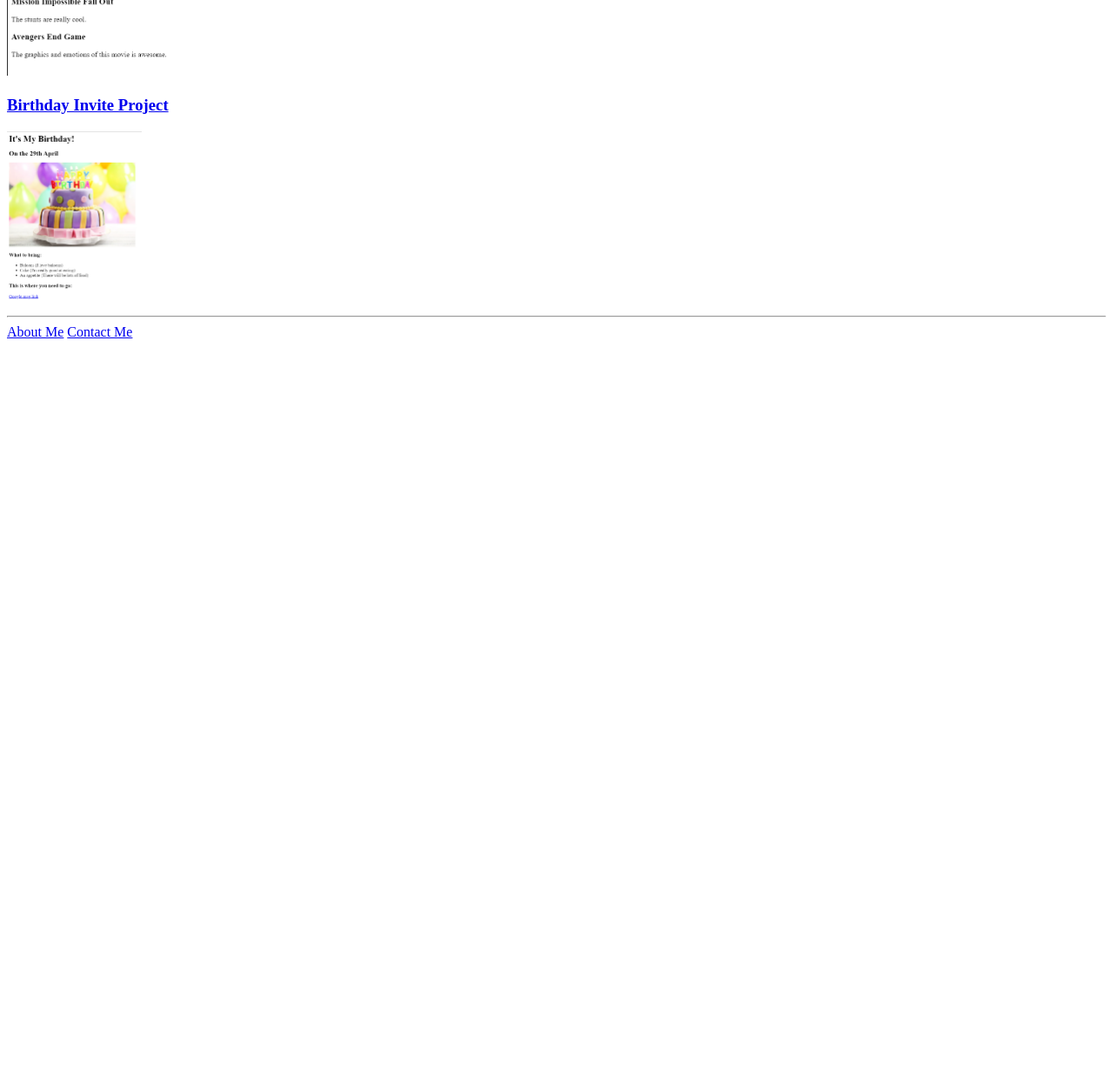
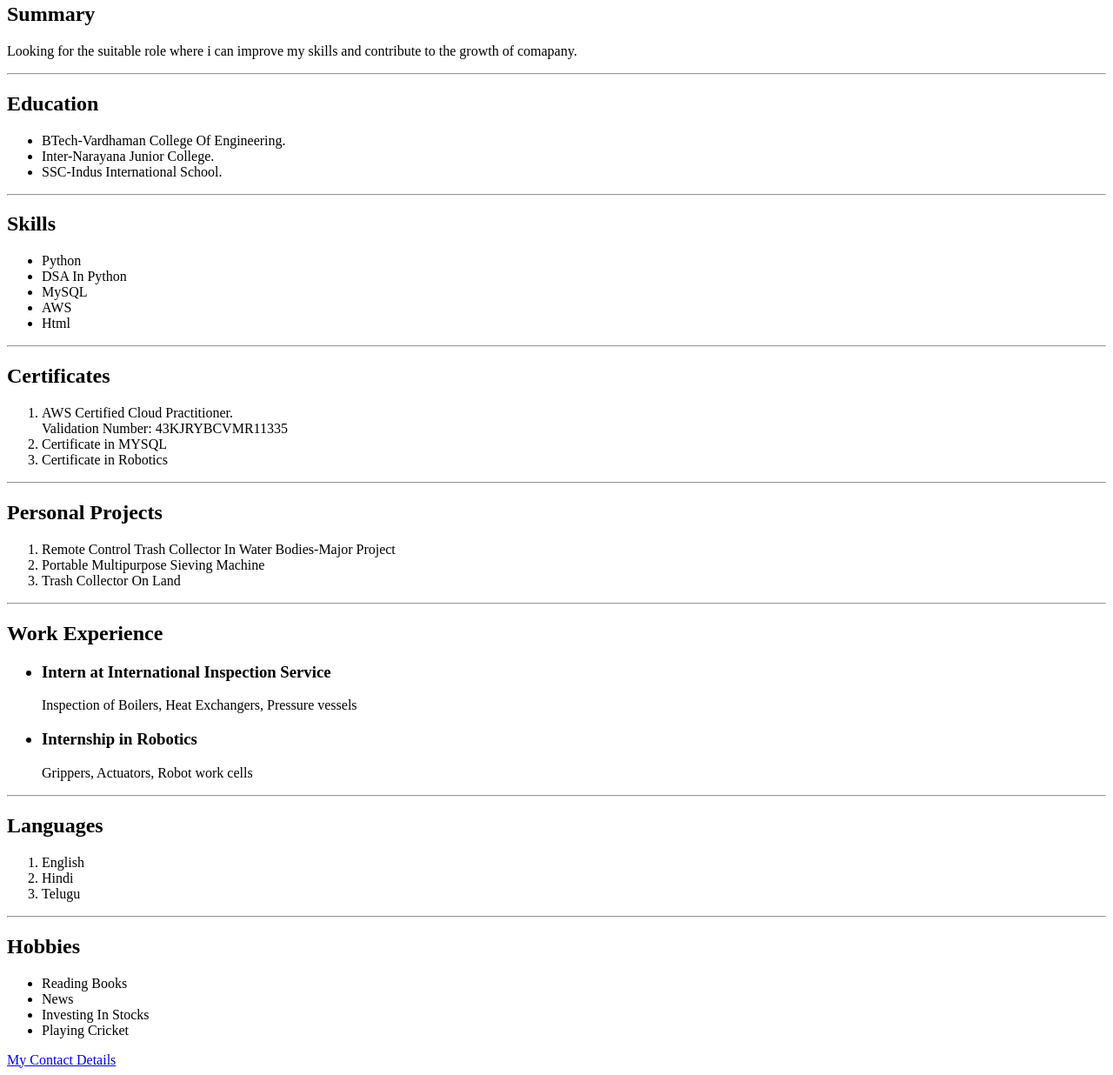
Before and after one commit to ramkiran1/repository_1, a plain HTML site: page index.html in a window 1280 px wide. Shown: the part 301-1537 px from the top of the page at 87% size. Before the commit the page ends 800 px from the top, so only its background shows below. Drawn offline with Linux system fonts and the light colour scheme.

Commit message:
Add files via upload

```diff
--- a/index.html
+++ b/index.html
@@ -3,35 +3,71 @@
 <head>
     <meta charset="UTF-8">
     <meta name="viewport" content="width=device-width, initial-scale=1.0">
-    <title>ARK_Portfolio</title>
+    <title>My Resume</title>
 </head>
 <body>
-    <h1>Ram Kiran's Portfolio</h1>
-    <h2>I'm a Web developer</h2>
+    <h1>Ram Kiran Resume</h1>
+    <img src="ram kiran photo.jpeg" height="200" />
+    <h2>Summary</h2>
+    <p>Looking for the suitable role where i can improve my skills and contribute to the growth of comapany.</p>
     <hr/>
-    <h3><a href="./public/movie-ranking.html">Movie Ranking Project</a></h3>
-    <img src="./assets/images/movie ranking.png" height="200" alt="movie ranking project preview" />
+    <h2>Education</h2>
+    <ul>
+        <li>BTech-Vardhaman College Of Engineering.</li>
+        <li>Inter-Narayana Junior College.</li>
+        <li>SSC-Indus International School.</li>
+    </ul>
+    <hr/>
+    <h2>Skills</h2>
+    <ul>
+        <li>Python</li>
+        <li>DSA In Python</li>
+        <li>MySQL</li>
+        <li>AWS</li>
+        <li>Html</li>
+    </ul>
+    <hr/>
+    <h2>Certificates</h2>
+    <ol>
+        <li>AWS Certified Cloud Practitioner. <br/>
+            Validation Number: 43KJRYBCVMR11335</li>
+        <li>Certificate in MYSQL</li>
+        <li>Certificate in Robotics</li>
+    </ol>
+    <hr/>
+    <h2>Personal Projects</h2>
+    <ol>
+        <li>Remote Control Trash Collector In Water Bodies-Major Project</li>
+        <li>Portable Multipurpose Sieving Machine</li>
+        <li>Trash Collector On Land</li>
+    </ol>
+    <hr/>
+    <h2>Work Experience</h2>
+    <ul>
+        <h3><li>Intern at International Inspection Service<br/></h3>
+        Inspection of Boilers, Heat Exchangers, Pressure vessels</li>
+        <h3><li>Internship in Robotics<br/></h3>
+            Grippers, Actuators, Robot work cells</li>
+
+    </ul>
+    <hr/>
+    <h2>Languages</h2>
+    <ol>
+        <li>English</li>
+        <li>Hindi</li>
+        <li>Telugu</li>
+    </ol>
+    <hr/>
+    <h2>Hobbies</h2>
+    <ul>
+        <li>Reading Books</li>
+        <li>News</li>
+        <li>Investing In Stocks</li>
+        <li>Playing Cricket</li>
+    </ul>
+    <a href="./contact.html">My Contact Details</a>
 
 
-    <h3><a href="./public/birthday-invite.html">Birthday Invite Project</a></h3>
-    <img src="./assets/images/birthday.png" height="200" alt="birthday invite project preview" />
-    <hr />
-    <a href="./public/about.html">About Me</a>
-    <a href="./public/contact.html">Contact Me</a>
 
 </body>
 </html>
-
-<!-- TODO 2: Add Your previous projects' HTML into the public folder -->
-
-<!-- TODO 3: Take screenshots of your project previews and add the images to the images folder -->
-
-<!-- TODO 4: Add titles/subtitles etc. -->
-
-<!-- TODO 5: Add a link to the project pages -->
-
-<!-- TODO 6: Add images to show the project previews
-HINT for TODO 6: You can use the height attribute set to 200 to make the image smaller:
-https://developer.mozilla.org/en-US/docs/Web/HTML/Element/img#attr-height -->
-
-<!-- TODO 7: Add the Contact Me and About Me page links -->
```
Also changed, not shown: contact.html (added, +4 -0 lines), ram kiran photo.jpeg (added).
